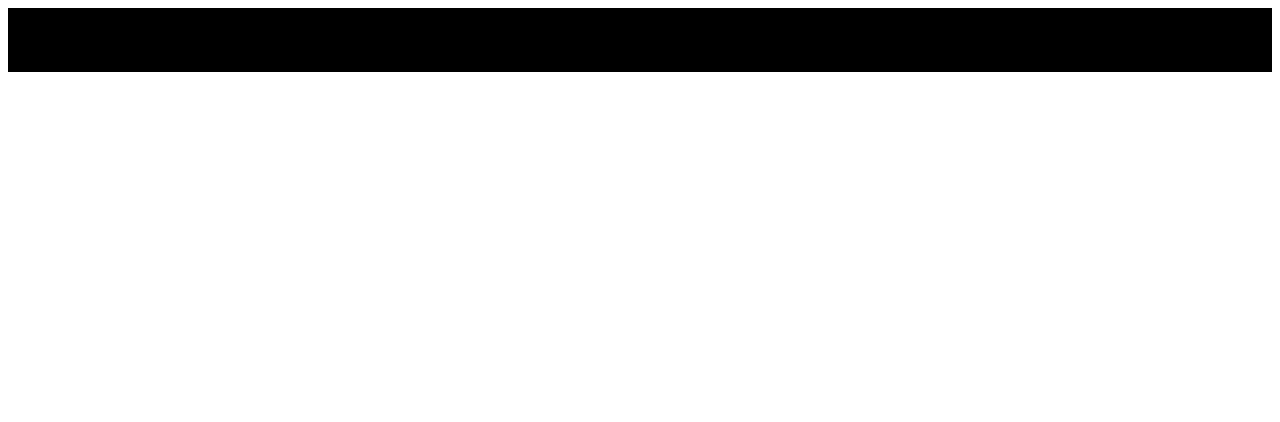
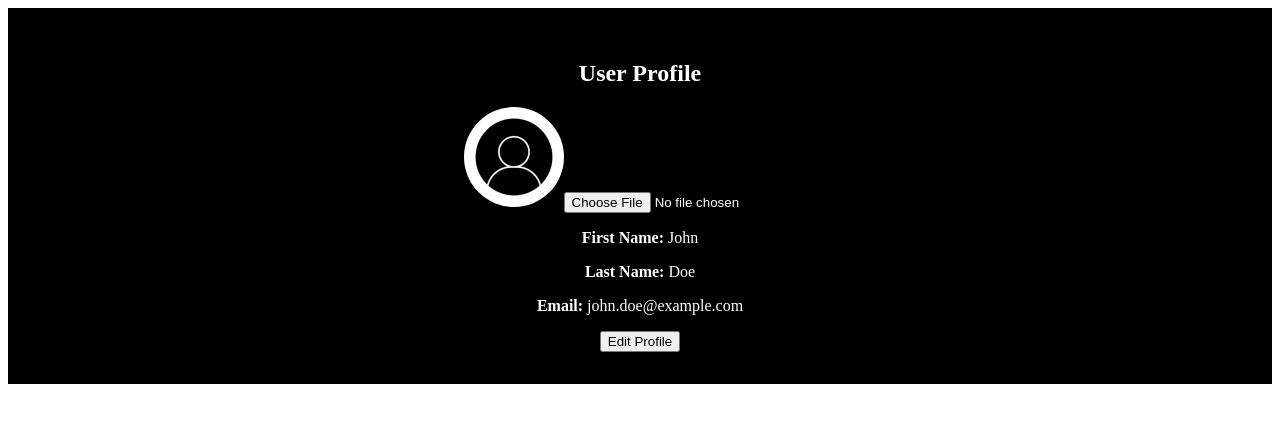
Before and after one commit to joaocravidao/accountable-frontend, a React (Vite) app: page /user-profile in a window 1280 px wide. Before the commit this address had no page. Shown: the top 422 px of the page. Built offline with nearby package versions, Linux system fonts and the light colour scheme.

Commit message:
user profile page

```diff
--- a/src/App.jsx
+++ b/src/App.jsx
@@ -4,6 +4,7 @@ import LoginPage from './Pages/LoginPage'
 import DashboardPage from './Pages/DashboardPage'
 import FriendsPage from './Pages/FriendsPage'
 import SignupPage from './Pages/SignupPage'
+import UserProfilePage from './Pages/UserProfilePage'
 
 function App() {
   return (
@@ -12,6 +13,7 @@ function App() {
           <Route path="/" element={<DashboardPage />} />
           <Route path="/friends" element={<FriendsPage/>}/>
           <Route path="/signup" element={<SignupPage />} />
+          <Route path="/user-profile" element={<UserProfilePage />} />
        </Routes>
   )
 }
--- /dev/null
+++ b/src/Pages/UserProfilePage/index.jsx
@@ -0,0 +1,55 @@
+import React, { useState } from 'react';
+import defaultProfileImage from '/src/assets/user-profile-image.jpg';
+
+const UserProfilePage = () => {
+  const [user, setUser] = useState({
+    firstName: 'John',
+    lastName: 'Doe',
+    email: 'john.doe@example.com',
+    profileImage: null,
+  });
+
+  const handleEditProfile = () => {
+    alert('Edit profile functionality coming soon!');
+  };
+
+  const handleImageChange = (event) => {
+    const file = event.target.files[0];
+    setUser((prevUser) => ({
+      ...prevUser,
+      profileImage: file,
+    }));
+  };
+
+  return (
+    <div>
+      <h2>User Profile</h2>
+      {user.profileImage ? (
+        <img
+          src={URL.createObjectURL(user.profileImage)}
+          alt="Profile"
+          style={{ width: '100px', height: '100px', borderRadius: '50%' }}
+        />
+      ) : (
+        <img
+          src={defaultProfileImage}
+          alt="Default Profile"
+          style={{ width: '100px', height: '100px', borderRadius: '50%' }}
+        />
+      )}
+      <input type="file" onChange={handleImageChange} accept="image/*" />
+      <p>
+        <strong>First Name:</strong> {user.firstName}
+      </p>
+      <p>
+        <strong>Last Name:</strong> {user.lastName}
+      </p>
+      <p>
+        <strong>Email:</strong> {user.email}
+      </p>
+      <button onClick={handleEditProfile}>Edit Profile</button>
+    </div>
+  );
+};
+
+export default UserProfilePage;
```
Also changed, not shown: src/assets/user-profile-image.jpg (added).
